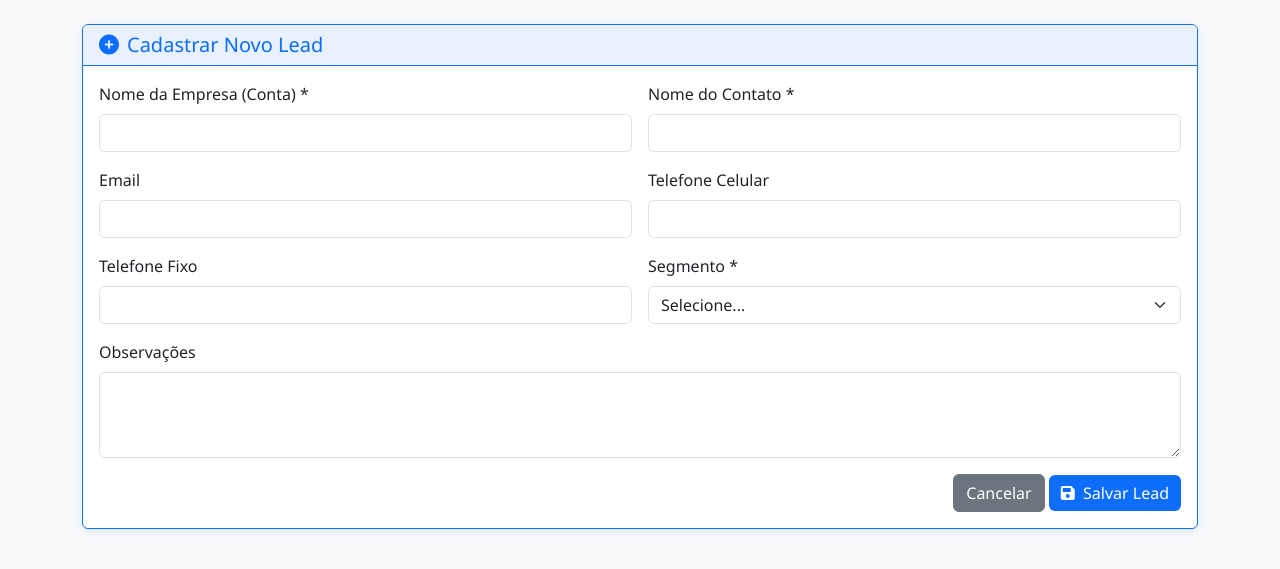
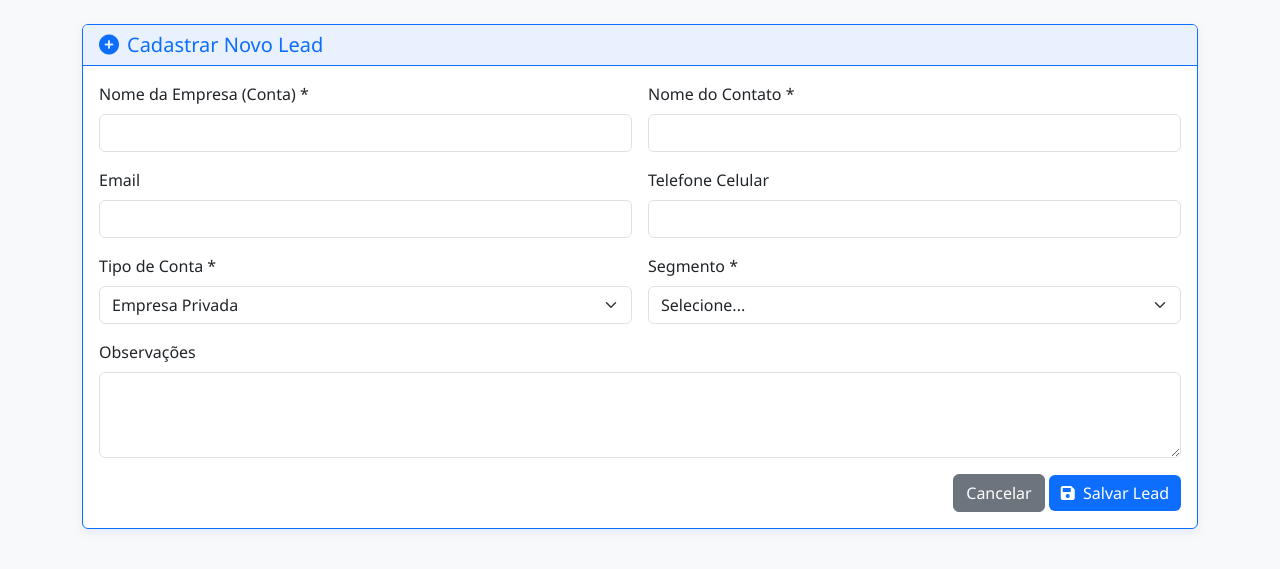
Before and after one commit to andreazevedo80/crm-azevix, a Flask app: page /novo-lead in a window 1280 px wide. Shown: the part 56-625 px from the top of the page. Run offline with Flask 3, Linux system fonts and the light colour scheme; the visitor is signed in with stand-in values (Sample User, id 1).

Commit message:
Versão 2.2 atualizada

```diff
--- a/backend/leads.py
+++ b/backend/leads.py
@@ -4,11 +4,8 @@ from .models import Lead, db
 
 leads = Blueprint('leads', __name__)
 
-# --- Constantes de Configuração ---
 SEGMENTOS = ['Tecnologia', 'Saúde', 'Educação', 'Varejo', 'Serviços', 'Indústria', 'Agronegócio', 'Financeiro', 'Imobiliário', 'Outros']
 STATUS_LEADS = ['NOVO_LEAD', 'CONTATADO', 'AGENDADO', 'PROPOSTA_ENVIADA', 'FECHADO', 'SEM_INTERESSE', 'PROPOSTA_REJEITADA']
-
-# --- Rotas de Páginas ---
 
 @leads.route('/leads')
 @login_required
@@ -19,8 +16,6 @@ def list_leads():
 @login_required
 def new_lead_form():
     return render_template('novo_lead.html')
-
-# --- Rotas de API ---
 
 @leads.route('/api/config', methods=['GET'])
 @login_required
@@ -71,6 +66,7 @@ def create_lead():
 
     new_lead = Lead(
         user_id=current_user.id,
+        tipo_conta=data.get('tipo_conta', 'Privada'), # Salva o novo campo
         nome_completo=data['nome_completo'],
         nome_conta=data['nome_conta'],
         email=data.get('email'),
@@ -82,8 +78,6 @@ def create_lead():
     db.session.add(new_lead)
     db.session.commit()
     return jsonify({'success': True, 'lead': new_lead.to_dict()}), 201
-
-# --- NOVAS ROTAS PARA EDITAR E DELETAR ---
 
 @leads.route('/api/leads/<int:lead_id>', methods=['GET'])
 @login_required
@@ -97,6 +91,7 @@ def update_lead(lead_id):
     lead = Lead.query.filter_by(id=lead_id, user_id=current_user.id).first_or_404()
     data = request.get_json()
 
+    lead.tipo_conta = data.get('tipo_conta', lead.tipo_conta) # Atualiza o novo campo
     lead.nome_completo = data.get('nome_completo', lead.nome_completo)
     lead.nome_conta = data.get('nome_conta', lead.nome_conta)
     lead.email = data.get('email', lead.email)
--- a/backend/templates/novo_lead.html
+++ b/backend/templates/novo_lead.html
@@ -4,48 +4,29 @@
 
 {% block content %}
 <div class="card card-azevix">
-    <div class="card-header">
-        <h5 class="card-title mb-0"><i class="fas fa-plus-circle me-2"></i>Cadastrar Novo Lead</h5>
-    </div>
+    <div class="card-header"><h5 class="card-title mb-0"><i class="fas fa-plus-circle me-2"></i>Cadastrar Novo Lead</h5></div>
     <div class="card-body">
         <div id="alert-container"></div>
         <form id="leadForm">
             <div class="row g-3">
+                <div class="col-md-6"><label for="nome_conta" class="form-label">Nome da Empresa (Conta) *</label><input type="text" class="form-control" id="nome_conta" name="nome_conta" required></div>
+                <div class="col-md-6"><label for="nome_completo" class="form-label">Nome do Contato *</label><input type="text" class="form-control" id="nome_completo" name="nome_completo" required></div>
+                <div class="col-md-6"><label for="email" class="form-label">Email</label><input type="email" class="form-control" id="email" name="email"></div>
+                <div class="col-md-6"><label for="telefone_celular" class="form-label">Telefone Celular</label><input type="tel" class="form-control" id="telefone_celular" name="telefone_celular" pattern="[0-9\s\(\)\-\+]*"></div>
+
                 <div class="col-md-6">
-                    <label for="nome_conta" class="form-label">Nome da Empresa (Conta) *</label>
-                    <input type="text" class="form-control" id="nome_conta" name="nome_conta" required>
-                </div>
-                <div class="col-md-6">
-                    <label for="nome_completo" class="form-label">Nome do Contato *</label>
-                    <input type="text" class="form-control" id="nome_completo" name="nome_completo" required>
-                </div>
-                <div class="col-md-6">
-                    <label for="email" class="form-label">Email</label>
-                    <input type="email" class="form-control" id="email" name="email">
-                </div>
-                <div class="col-md-6">
-                    <label for="telefone_celular" class="form-label">Telefone Celular</label>
-                    <input type="tel" class="form-control" id="telefone_celular" name="telefone_celular" pattern="[0-9\s\(\)\-\+]*" title="Apenas números e caracteres de telefone são permitidos">
-                </div>
-                 <div class="col-md-6">
-                    <label for="telefone_fixo" class="form-label">Telefone Fixo</label>
-                    <input type="tel" class="form-control" id="telefone_fixo" name="telefone_fixo" pattern="[0-9\s\(\)\-\+]*" title="Apenas números e caracteres de telefone são permitidos">
-                </div>
-                <div class="col-md-6">
-                    <label for="segmento" class="form-label">Segmento *</label>
-                    <select class="form-select" id="segmento" name="segmento" required>
-                        <option value="">Selecione...</option>
+                    <label for="tipo_conta" class="form-label">Tipo de Conta *</label>
+                    <select class="form-select" id="tipo_conta" name="tipo_conta" required>
+                        <option value="Privada" selected>Empresa Privada</option>
+                        <option value="Pública">Órgão Público</option>
                     </select>
                 </div>
-                <div class="col-12">
-                    <label for="observacoes" class="form-label">Observações</label>
-                    <textarea class="form-control" id="observacoes" name="observacoes" rows="3"></textarea>
-                </div>
+
+                <div class="col-md-6"><label for="segmento" class="form-label">Segmento *</label><select class="form-select" id="segmento" name="segmento" required><option value="">Selecione...</option></select></div>
+                <div class="col-12"><label for="observacoes" class="form-label">Observações</label><textarea class="form-control" id="observacoes" name="observacoes" rows="3"></textarea></div>
                 <div class="col-12 text-end">
                     <a href="{{ url_for('leads.list_leads') }}" class="btn btn-secondary">Cancelar</a>
-                    <button type="submit" class="btn btn-azevix">
-                        <i class="fas fa-save me-1"></i> Salvar Lead
-                    </button>
+                    <button type="submit" class="btn btn-azevix"><i class="fas fa-save me-1"></i> Salvar Lead</button>
                 </div>
             </div>
         </form>
```
Also changed, not shown: backend/models.py (+7 -1 lines), backend/static/js/leads.js (+14 -51 lines), backend/templates/leads.html (+8 -46 lines), 2 other files.
